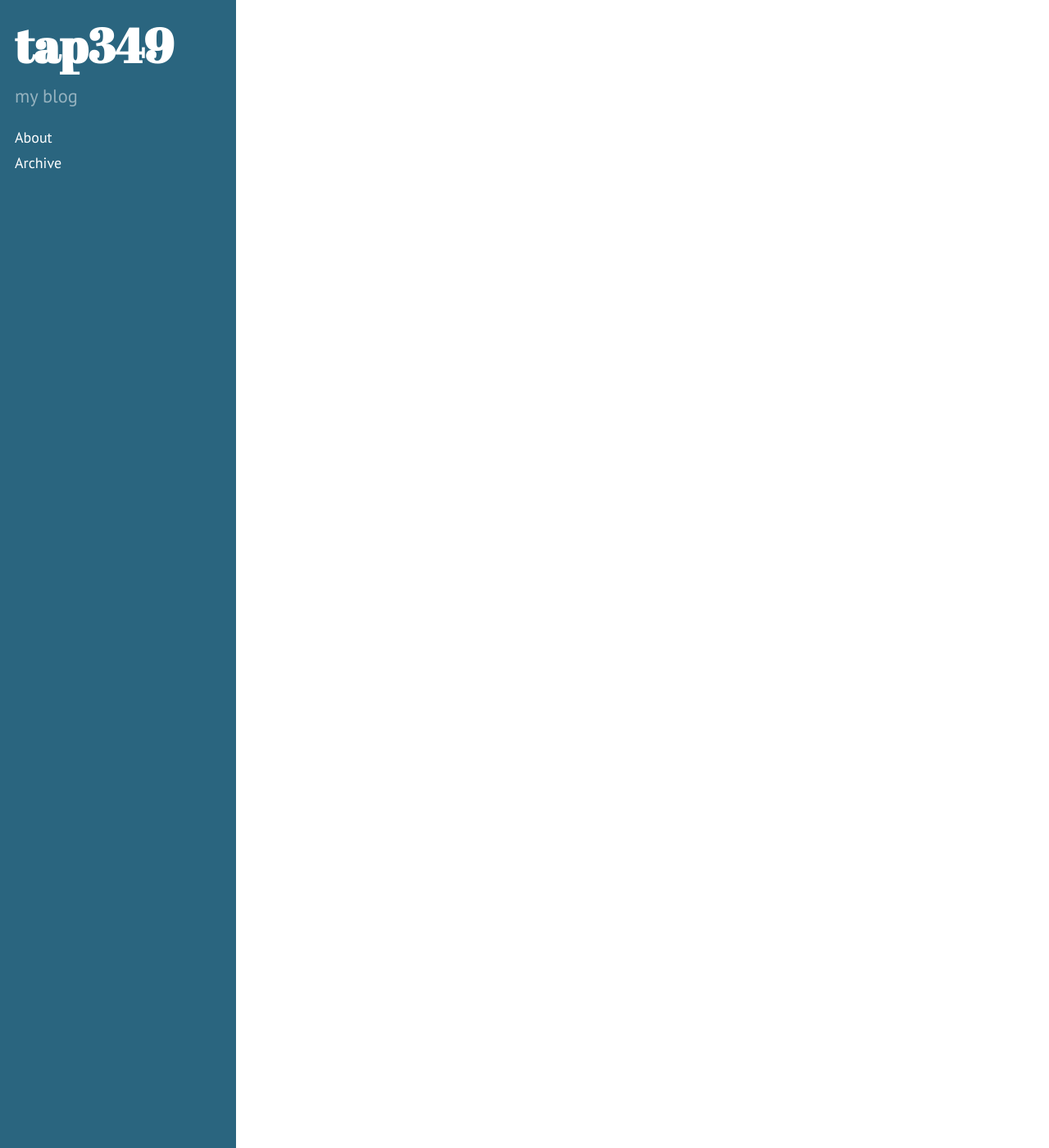
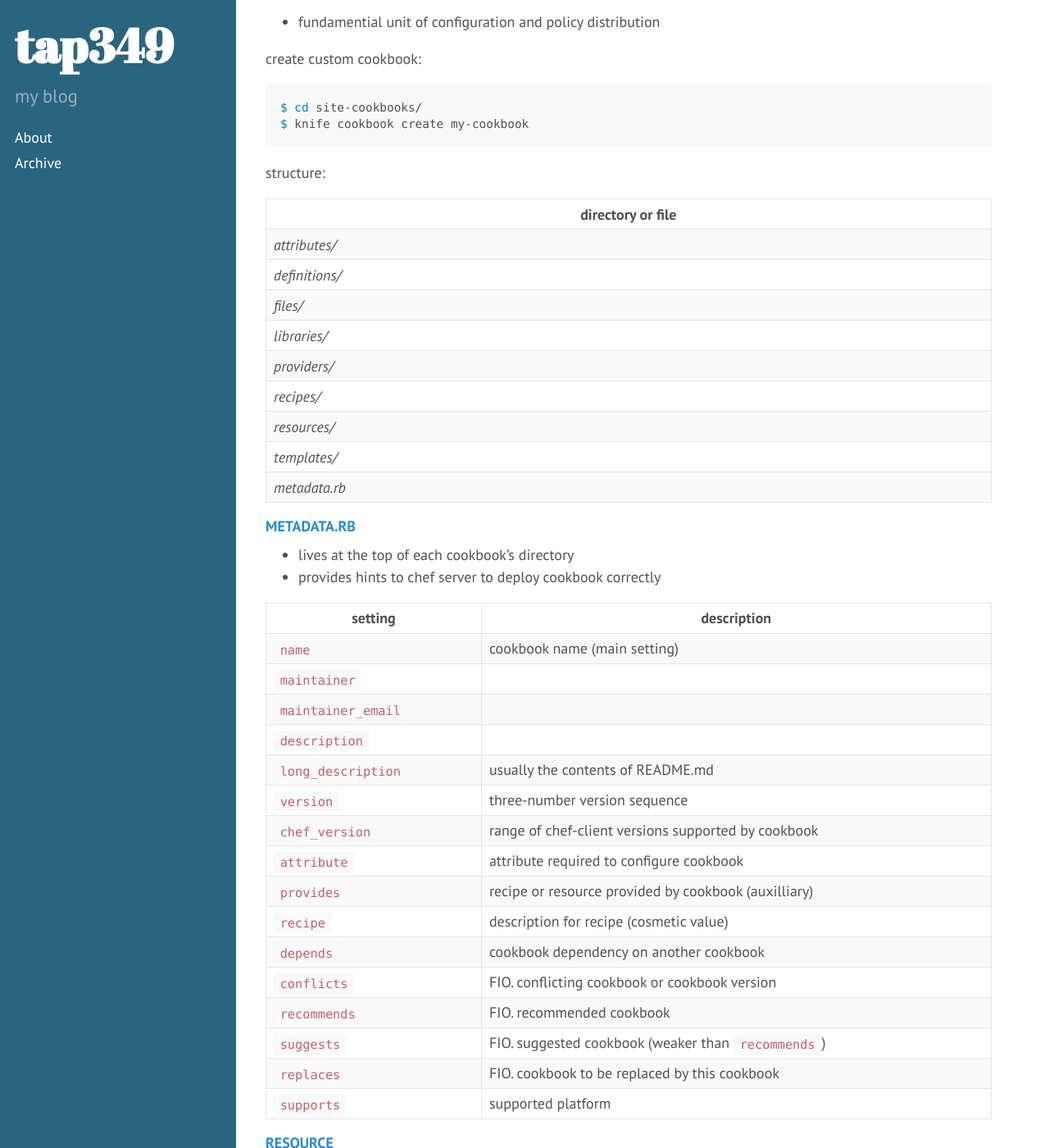
Before and after one commit to tap349/tap349.github.io, a Jekyll site: the page built from _posts/2015-01-06-notes-about-chef.md, in a window 1280 px wide and 1400 px high, scrolled down 6358 px. Shown: the whole window at 82% size. Built offline with Jekyll 4.4.1, drawn with Linux system fonts in a browser that asks for light colours; Markdown is read by kramdown in place of the engine named in the settings; some of the changed text lies outside the part shown.

Commit message:
update 2016-01-10_02:24:14

````diff
--- a/_posts/2015-01-06-notes-about-chef.md
+++ b/_posts/2015-01-06-notes-about-chef.md
@@ -125,7 +125,7 @@ as well I can't figure out how you might end up having cookbook installed locall
 #### [NODES](https://docs.chef.io/nodes.html)
 
 **NOTE**: probably nodes are configured in node files for chef-solo only -
-chef-client interacts with chef server to retrieve node configuration.
+          chef-client interacts with chef server to retrieve node configuration.
 
 **node**
 
@@ -257,5 +257,100 @@ key                   | required? | description
 `raw_data`            | yes       | attributes of data bag item (`id` attribute is required)
 
 ___
-### Cookbook
+### [COOKBOOK](https://docs.chef.io/cookbooks.html)
 ___
+
+- fundamential unit of configuration and policy distribution
+
+create custom cookbook:
+
+```sh
+$ cd site-cookbooks/
+$ knife cookbook create my-cookbook
+```
+
+structure:
+
+directory or file |
+------------------|
+_attributes/_     |
+_definitions/_    |
+_files/_          |
+_libraries/_      |
+_providers/_      |
+_recipes/_        |
+_resources/_      |
+_templates/_      |
+_metadata.rb_     |
+
+#### [METADATA.RB](https://docs.chef.io/cookbook_repo.html)
+
+- lives at the top of each cookbook's directory
+- provides hints to chef server to deploy cookbook correctly
+
+setting            | description
+-------------------|------------------------------------------------------------
+`name`             | cookbook name (main setting)
+`maintainer`       |
+`maintainer_email` |
+`description`      |
+`long_description` | usually the contents of README.md
+`version`          | three-number version sequence
+`chef_version`     | range of chef-client versions supported by cookbook
+`attribute`        | attribute required to configure cookbook
+`provides`         | recipe or resource provided by cookbook (auxilliary)
+`recipe`           | description for recipe (cosmetic value)
+`depends`          | cookbook dependency on another cookbook
+`conflicts`        | FIO. conflicting cookbook or cookbook version
+`recommends`       | FIO. recommended cookbook
+`suggests`         | FIO. suggested cookbook (weaker than `recommends`)
+`replaces`         | FIO. cookbook to be replaced by this cookbook
+`supports`         | supported platform
+
+#### [RESOURCE](https://docs.chef.io/resource.html)
+
+- describes desired state for configuration item
+- declares steps required to bring configuration item to desired state
+- resources are grouped into recipes
+- during chef-client run each resource is associated with **provider** (platform specific)
+- provider does actual job defined by the resource
+
+has:
+
+- type (package, template, service, etc.)
+- name
+
+consists of:
+
+- attributes (one or more) - aka properties
+- actions (one or more)
+
+syntax:
+
+```ruby
+type 'name' do
+  attribute 'value'
+  action :type_of_action
+end
+```
+
+- most properties have default values
+- all actions have default values
+
+only non-default properties and actions must be specified.
+
+platform resources (available from chef-client directly and don't require a cookbook):
+
+resource        | description
+----------------|---------------------------------------------------------------
+`bash`          | execute script using bash interpretor (see `script` resource for general case)
+`cron`          | modify cron entries
+`directory`     | manage directories
+`link`          | create sym or hard links
+`cookbook_file` | transfer files from subdirectory (_PLATFORM_ or _default_ for any platform) of _COOKBOOK/files/_
+`template`      | transfer files from subdirectory of _COOKBOOK/templates/_ (i.e. static files generated from ERB templates)
+`script`        | execute script using specified interpretor
+`user`          | manage users
+
+**NOTE**: for all resources dealing with files (`directory`, `cookbook_file`, etc.)
+          path on chef node is designated with resource name.
````
Also changed, not shown: other parts of _posts/2015-01-06-notes-about-chef.md (+2 -2 lines).
